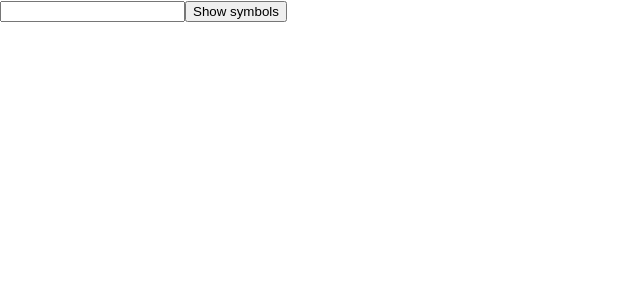
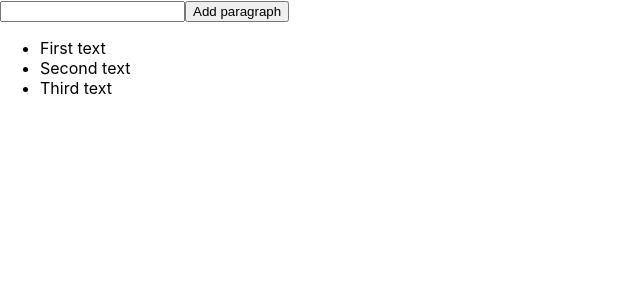
Before and after one commit to armdevrus/turing_reactJS, a React (Create React App) app: page / in a window 1280 px wide. Shown: the top 300 px of the page, without its empty margins (0-640 px from the left). Built offline with nearby package versions, Linux system fonts and the light colour scheme.

Commit message:
Сделано 4-е упр. 5неделя3день2часть

```diff
--- a/src/homework/5week3day2part/5week3day2part.js
+++ b/src/homework/5week3day2part/5week3day2part.js
@@ -52,4 +52,66 @@ const CounterSymbol = () => {
     )
 }
 
-export default CounterSymbol
+const ShowSumTwoNumbers = () => {
+
+    const [numOne, setNumOne] = React.useState('')
+
+    const handleOnChangeNumOne = (event) => {
+        setNumOne(event.target.value)
+        console.log(numOne)
+    }
+
+    const [numTwo, setNumTwo] = React.useState('')
+
+    const handleOnChangeNumTwo = (event) => {
+        setNumTwo(event.target.value)
+        console.log(numTwo)
+    }
+
+    const handleOnClickSumNumbers = () => {
+        alert(Number(numOne) + Number(numTwo))
+    }
+
+    return(
+        <>
+            <input type="number" onChange={handleOnChangeNumOne} value={numOne}/>
+            <input type="number" onChange={handleOnChangeNumTwo} value={numTwo}/>
+            <button onClick={handleOnClickSumNumbers}>Show the sum of two numbers</button>
+        </>
+    )
+}
+
+
+const FormInputButtonList = () => {
+
+    const [valueText, setValueText] = React.useState('')
+
+    const handleOnChangeSomeText = (event) => {
+        setValueText(event.target.value)
+    }
+
+    const [elements, setElements] = React.useState([
+        {id: 1, name: 'First text'},
+        {id: 2, name: 'Second text'},
+        {id: 3, name: 'Third text'}
+        ])
+
+    const handleOnSubmitAddText = (event) => {
+        event.preventDefault()
+        setElements([...elements,{id: elements.length + 1, name: valueText}])
+        console.log(elements)
+    }
+
+    return(
+        <form onSubmit={handleOnSubmitAddText}>
+            <input type="text" onChange={handleOnChangeSomeText}/>
+            <button>Add paragraph</button>
+            <ul>
+                {elements.map(elem => <li key={elem.id}>{elem.name}</li>)}
+            </ul>
+        </form>
+
+    )
+}
+
+export default FormInputButtonList
```
